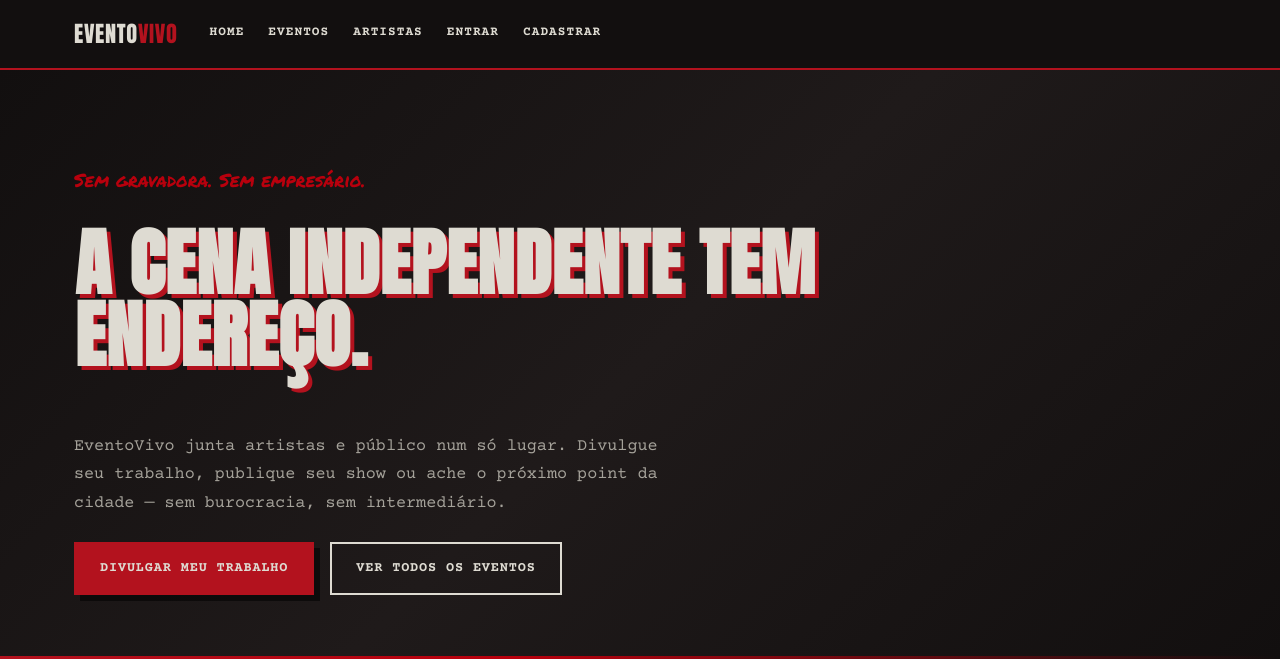
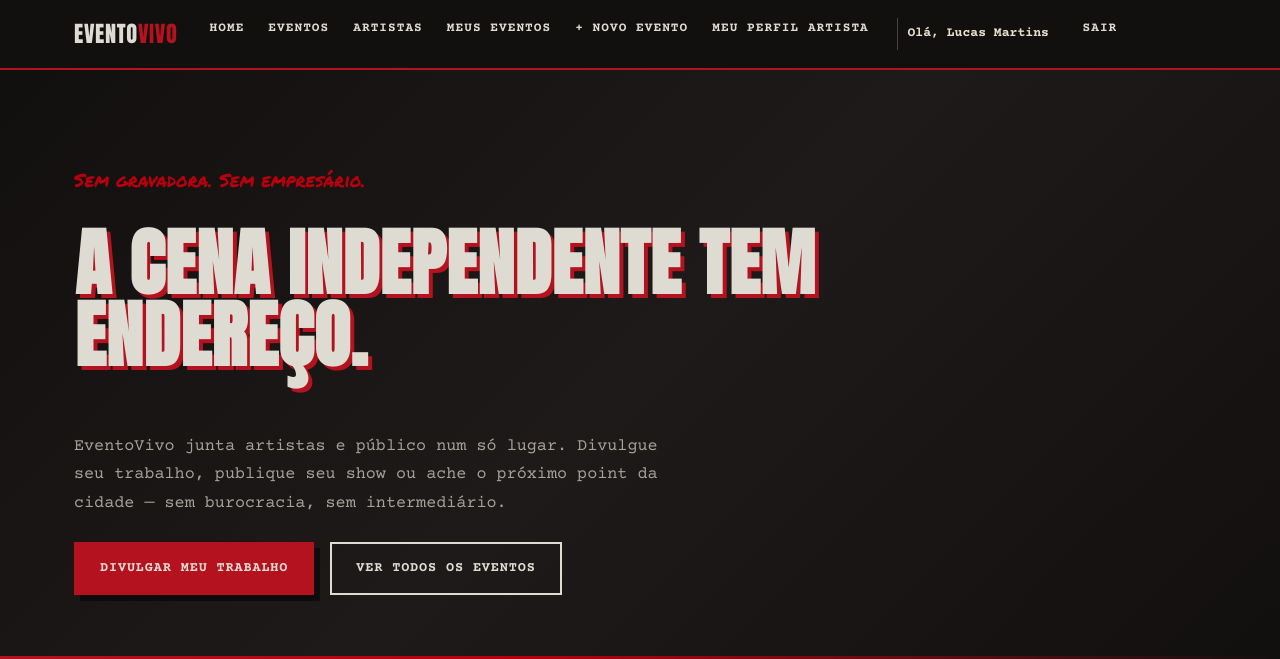
Before and after one commit to viniciusdarosa/EventoVivo---Projeto-final, a PHP site: page /Home.php in a window 1280 px wide. Shown: the top 659 px of the page. Run offline with PHP 8.4, Linux system fonts and the light colour scheme; a user stored in the database is signed in.

Commit message:
Correção header
Header do login e cadastro removido, e header adaptativo no resto das paginas

```diff
--- a/Css/evento_style.css
+++ b/Css/evento_style.css
@@ -603,3 +603,19 @@ a:focus-visible, button:focus-visible, input:focus-visible {
     padding: var(--sp-4) var(--sp-2);
   }
 }
+/* Estado do usuário no cabeçalho */
+.header-user {
+  display: inline-flex;
+  align-items: center;
+  margin-left: .25rem;
+  padding: .35rem .6rem;
+  font-family: 'Courier Prime', monospace;
+  font-size: .82rem;
+  font-weight: 700;
+  color: #e6dfc9;
+  border-left: 1px solid rgba(230,223,201,.25);
+}
+
+.header-logout {
+  font-weight: 700;
+}
--- a/Telas/Componentes/header.php
+++ b/Telas/Componentes/header.php
@@ -1,3 +1,10 @@
+<?php
+if (session_id() == '') {
+    session_start();
+}
+?>
+<!DOCTYPE html>
+<html lang="pt-BR">
 <!DOCTYPE html>
 <html lang="pt-BR">
 <head>
@@ -28,6 +35,10 @@
         <a href="CRUD_Eventos.php">Meus Eventos</a>
         <a href="CadastrarEvento.php">+ Novo Evento</a>
         <a href="CRUD_Freelancers.php">Meu Perfil Artista</a>
+        <span class="header-user">
+          Olá, <?php echo htmlspecialchars($_SESSION['nome_usuario']); ?>
+        </span>
+        <a href="Logout.php" class="header-logout">Sair</a>
       <?php else: ?>
         <a href="Login.php">Entrar</a>
         <a href="Cadastro.php">Cadastrar</a>
```
Also changed, not shown: Telas/Cadastro.php (+5 -16 lines), Telas/Login.php (+4 -16 lines).
